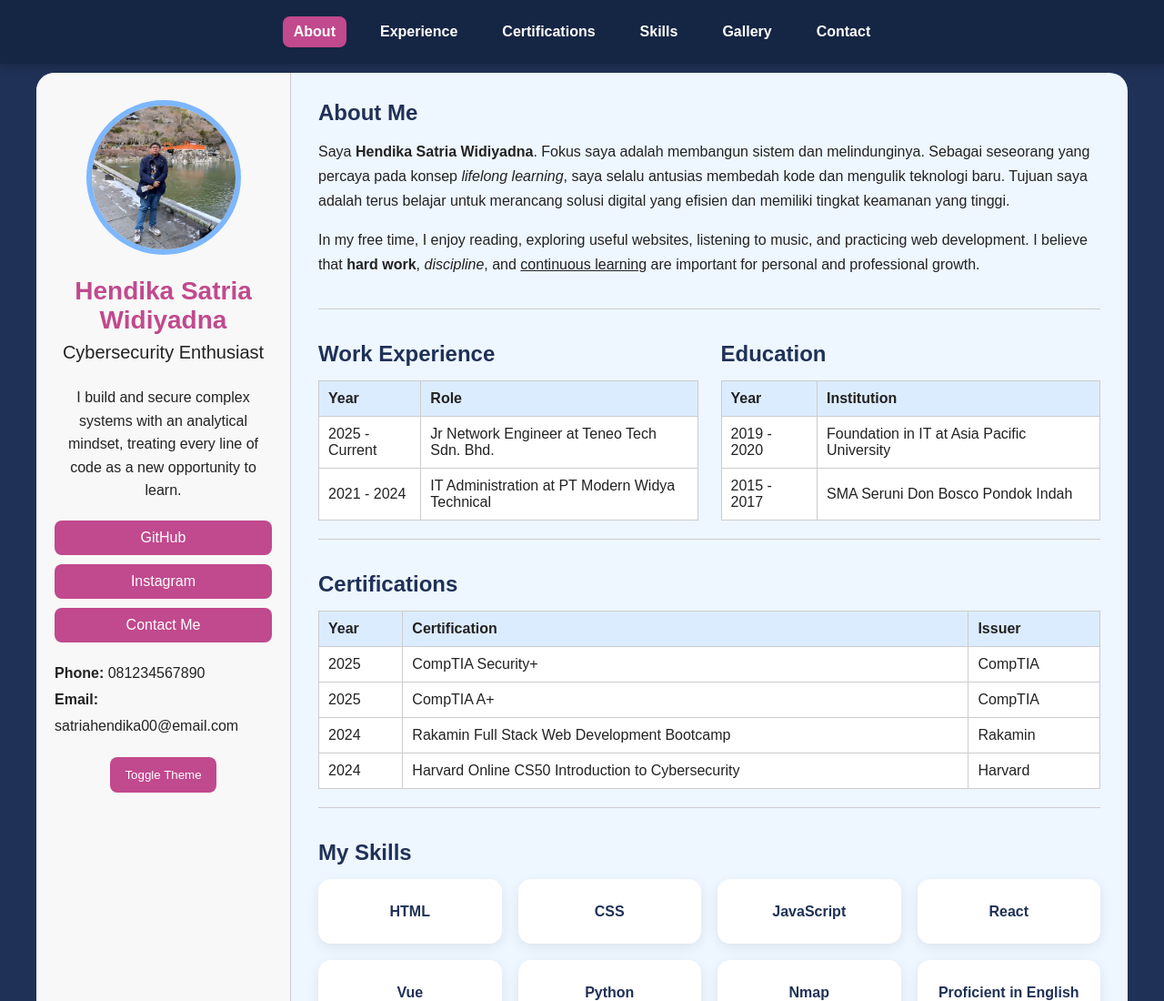
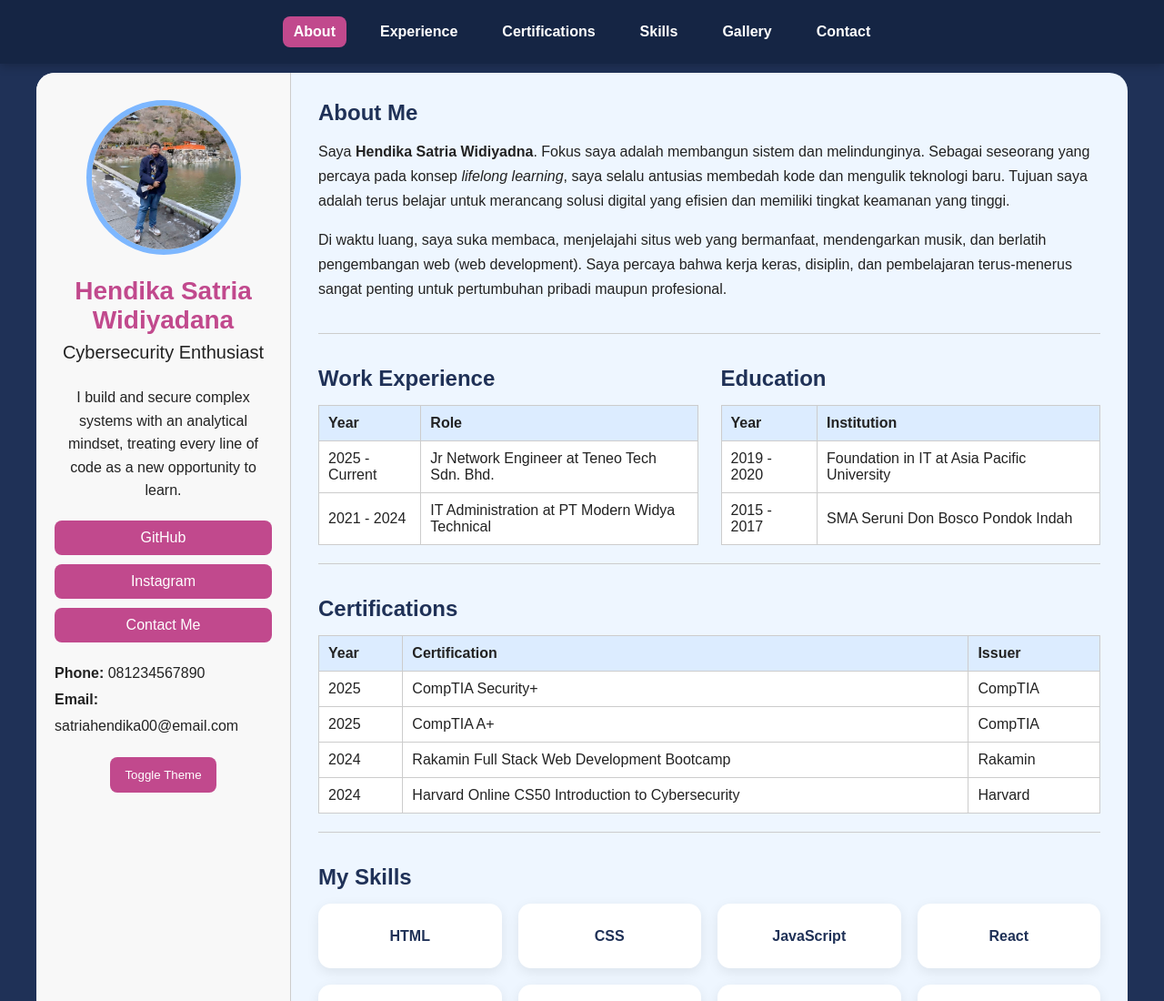
Before and after one commit to HENDIKA-fng/UTS-PemrogramanWeb1, a plain HTML site: page CV/index.html in a window 1280 px wide. Shown: the top 1100 px of the page at 91% size. Drawn offline with Linux system fonts and the light colour scheme.

Commit message:
Update index.html

```diff
--- a/CV/index.html
+++ b/CV/index.html
@@ -27,7 +27,7 @@
     <aside class="sidebar">
       <img src="images/profile.jpg" alt="My Profile Photo" class="profile-img" />
 
-      <h1>Hendika Satria Widiyadna</h1>
+      <h1>Hendika Satria Widiyadana</h1>
       <h2 id="rotatingText">Lifelong Learner</h2>
 
       <p class="short-desc">
@@ -60,7 +60,7 @@
         </p>
 
         <p>
-          In my free time, I enjoy reading, exploring useful websites, listening to music, and practicing web development. I believe that <b>hard work</b>, <i>discipline</i>, and <u>continuous learning</u> are important for personal and professional growth.
+            Di waktu luang, saya suka membaca, menjelajahi situs web yang bermanfaat, mendengarkan musik, dan berlatih pengembangan web (web development). Saya percaya bahwa kerja keras, disiplin, dan pembelajaran terus-menerus sangat penting untuk pertumbuhan pribadi maupun profesional.
         </p>
       </section>
 
```
